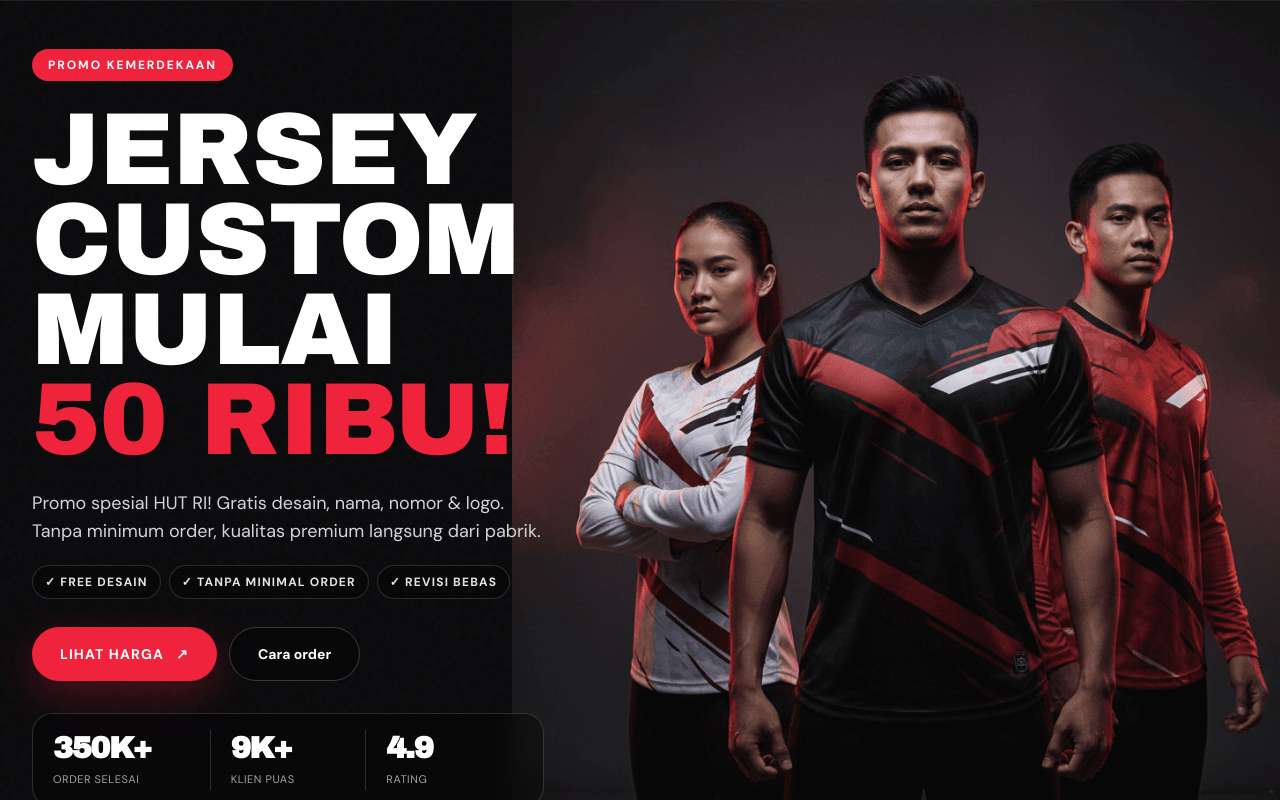
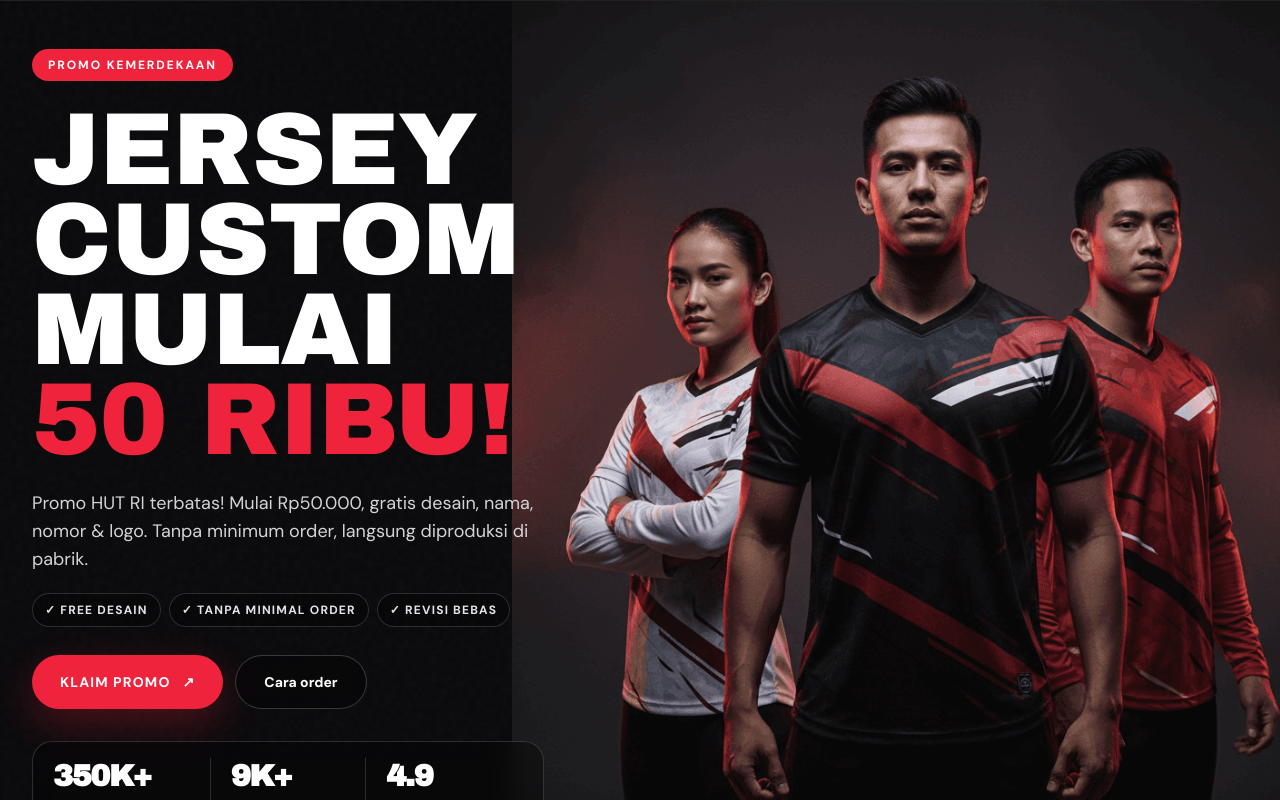
Before and after one commit to ersetdigital-sudo/tntsport, a Next.js app: page /promo-bulan-ini in a window 1280 px wide. Shown: the top 800 px of the page. Built offline with nearby package versions, Linux system fonts and the light colour scheme; no server answers; the database is empty; a web font is replaced by a local one.

Commit message:
feat(promo): CTA 'Klaim Promo' + updated subheadline copy

```diff
--- a/app/promo-bulan-ini/page.tsx
+++ b/app/promo-bulan-ini/page.tsx
@@ -176,7 +176,7 @@ export default async function PromoBulanIniPage() {
                 <span className="block text-[clamp(3rem,8vw,7rem)] text-[#ef233c]">50 RIBU!</span>
               </h1>
               <p className="mt-6 max-w-lg text-base leading-relaxed text-zinc-300 sm:text-lg">
-                Promo spesial HUT RI! Gratis desain, nama, nomor &amp; logo. Tanpa minimum order, kualitas premium langsung dari pabrik.
+                Promo HUT RI terbatas! Mulai Rp50.000, gratis desain, nama, nomor &amp; logo. Tanpa minimum order, langsung diproduksi di pabrik.
               </p>
               <div className="mt-5 flex flex-wrap gap-2 text-[10px] font-bold uppercase tracking-[.1em] text-zinc-200 sm:text-xs">
                 <span className="rounded-full border border-white/15 bg-black/30 px-3 py-2">✓ Free desain</span>
@@ -188,7 +188,7 @@ export default async function PromoBulanIniPage() {
                   href="#harga"
                   className="inline-flex items-center justify-center gap-3 rounded-full bg-[#ef233c] px-7 py-4 text-sm font-black uppercase tracking-[.08em] shadow-[0_14px_40px_rgba(239,35,60,.28)] transition hover:-translate-y-0.5 hover:bg-red-500"
                 >
-                  Lihat harga <span aria-hidden="true">↗</span>
+                  Klaim Promo <span aria-hidden="true">↗</span>
                 </a>
                 <a
                   href={waKonsultasi}
```
